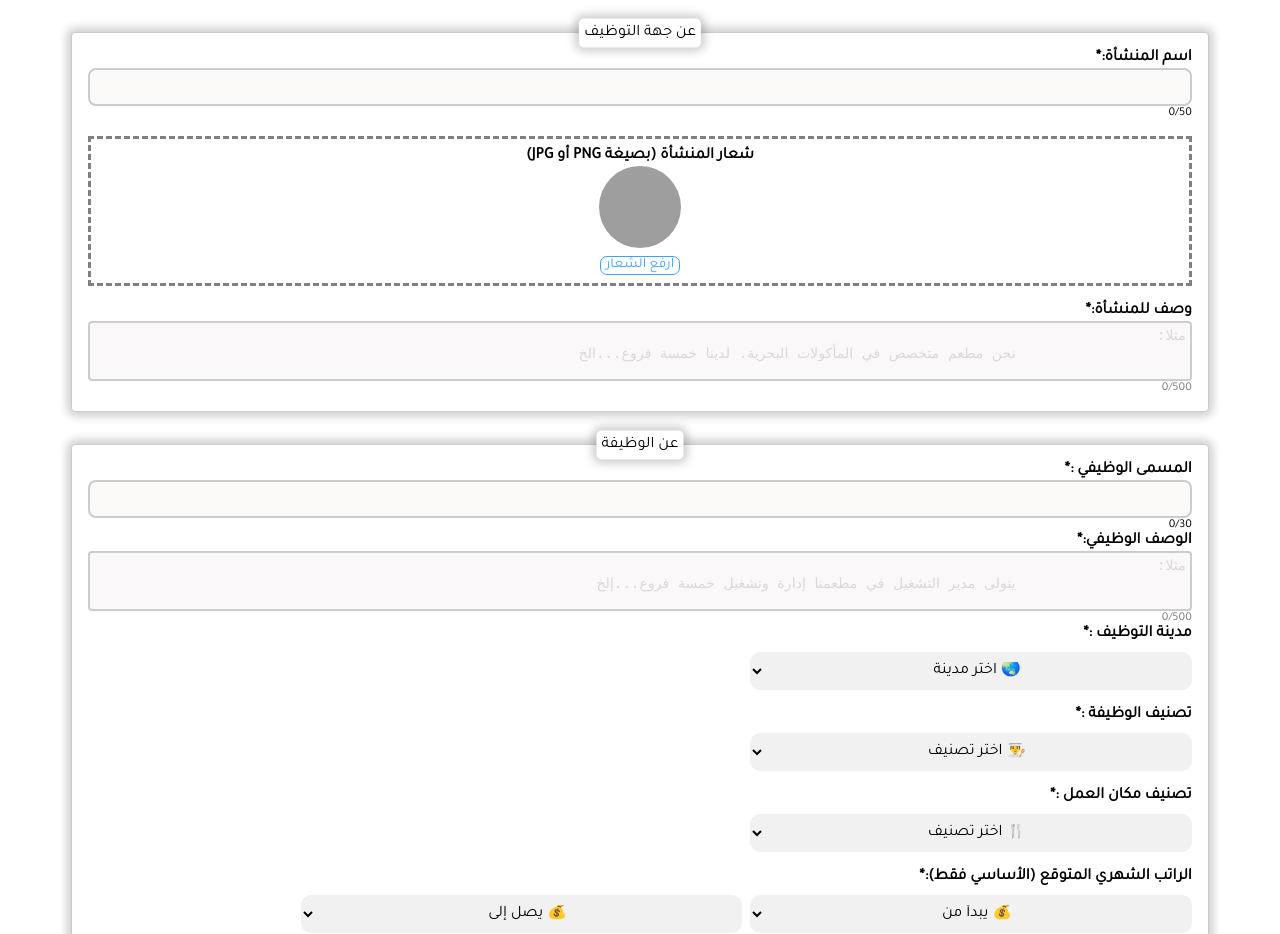
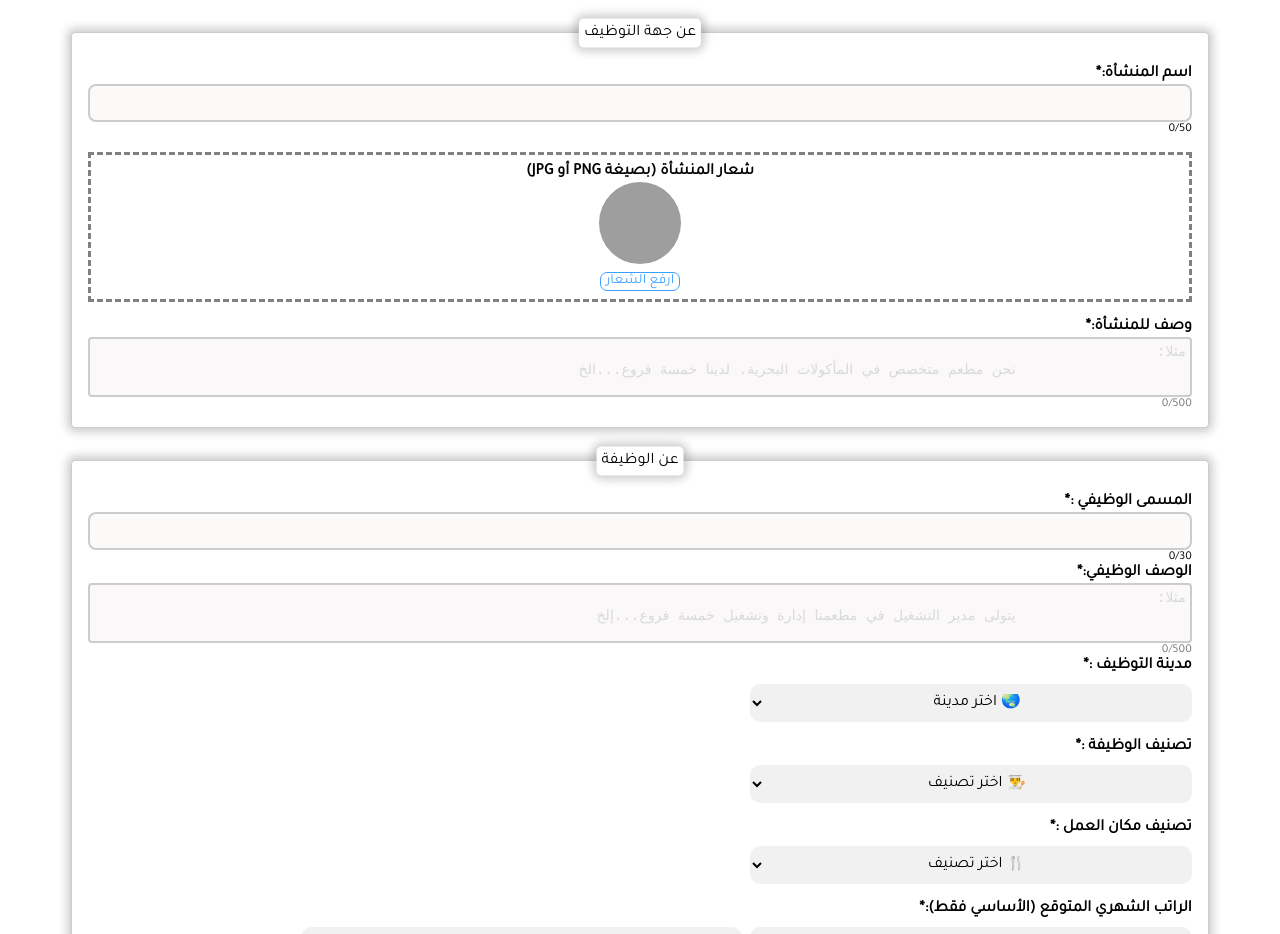
Before and after one commit to alrepo/job-board, a React (Create React App) app: page /jobs/new-job-post in a window 1280 px wide. Shown: the top 934 px of the page. Built offline with nearby package versions, Linux system fonts and the light colour scheme; grey boxes are pictures that could not be loaded.

Commit message:
more padding

```diff
--- a/src/components/NewJobPost/NewJobPost.jsx
+++ b/src/components/NewJobPost/NewJobPost.jsx
@@ -26,7 +26,7 @@ function NewJobPost()
 {
     return(
         <div>
-            <InputDiv style={{marginTop: "2rem", paddingTop: "1rem"}}>
+            <InputDiv style={{marginTop: "2rem", paddingTop: "2rem"}}>
             <Heading>عن جهة التوظيف</Heading>
 
                 <Label> اسم المنشأة:{"*"} </Label>
@@ -46,7 +46,7 @@ function NewJobPost()
                 />
             </InputDiv>
 
-            <InputDiv style={{marginTop: "2rem", paddingTop: "1rem"}}>
+            <InputDiv style={{marginTop: "2rem", paddingTop: "2rem"}}>
             <Heading>عن الوظيفة</Heading>
 
                 <Label> المسمى الوظيفي :{"*"}</Label>
```
